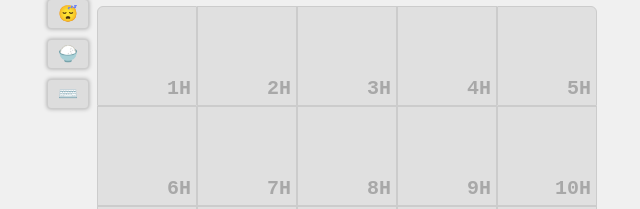
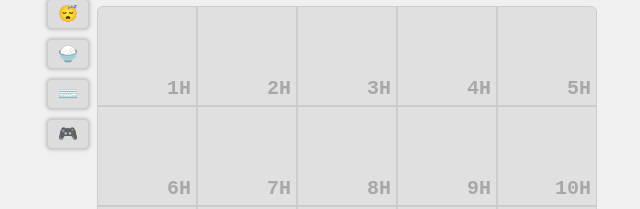
Before and after one commit to NWYLZW/25h, a React (Vite) app: page / in a window 1280 px wide. Shown: the part 101-310 px from the top of the page, without its empty margins (293-933 px from the left). Built offline with nearby package versions, Linux system fonts and the light colour scheme.

Commit message:
Add new tag

```diff
--- a/src/App.tsx
+++ b/src/App.tsx
@@ -20,7 +20,7 @@ export default function App() {
       </a>
     </h1>
     <div className='tags'>
-      {['😴 睡觉', '🍚 吃饭', '⌨️ 打工'].map(k => <span
+      {['😴 睡觉', '🍚 吃饭', '⌨️ 打工', '🎮 电动'].map(k => <span
         key={k}
         className='tag'
         draggable
```
